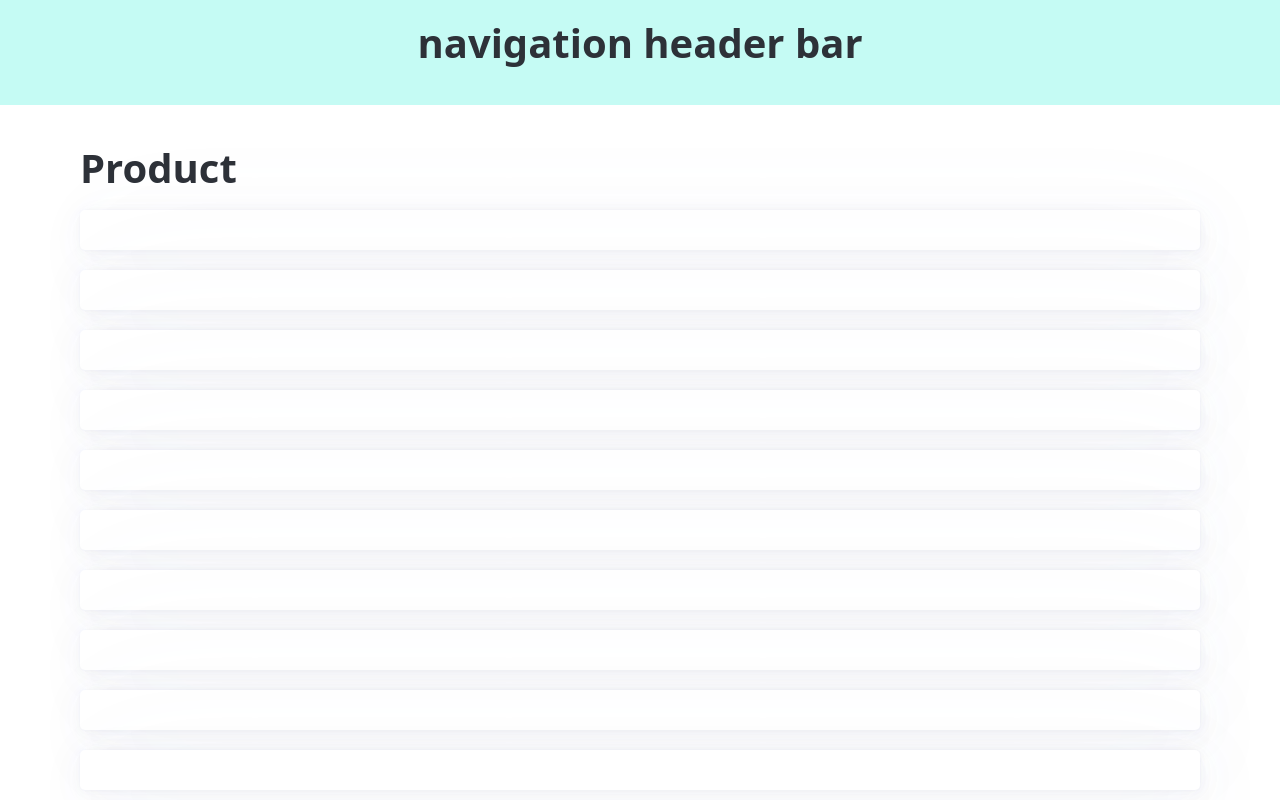
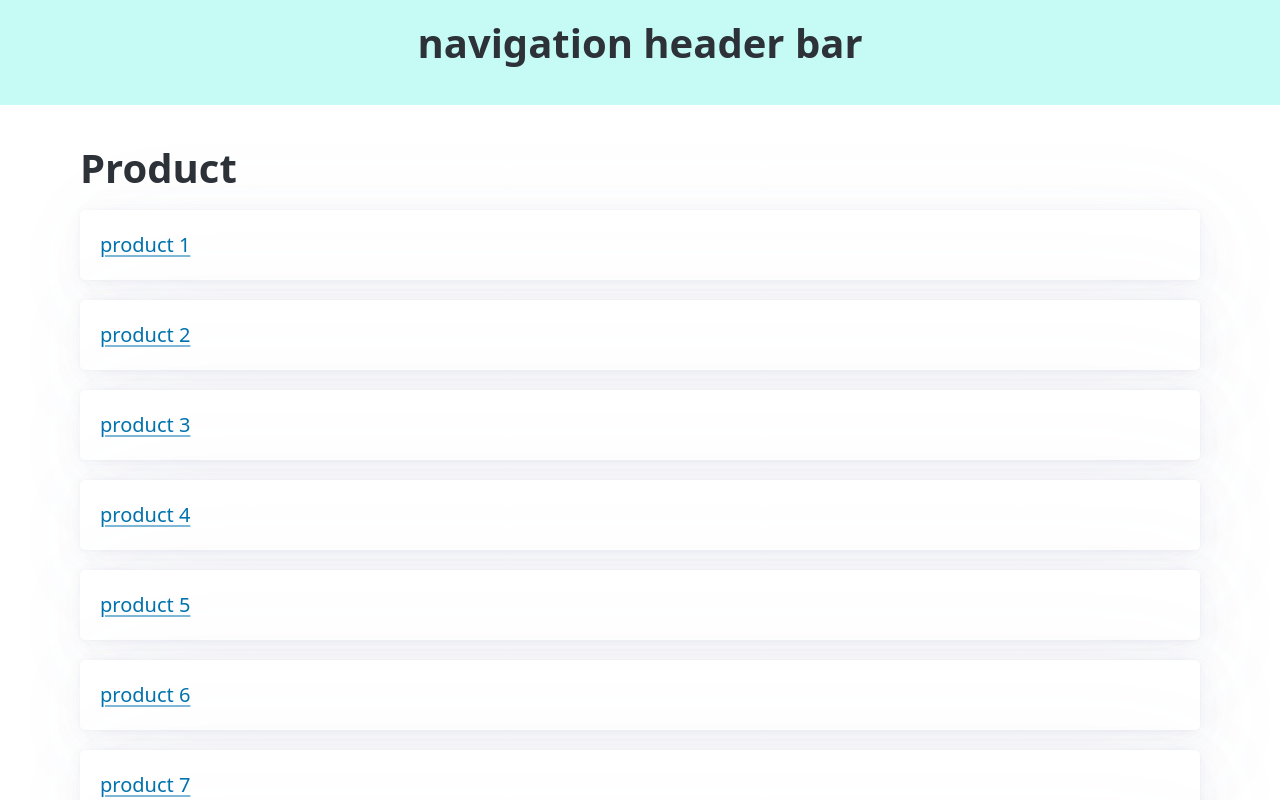
Before and after one commit to Aliga10/svelte-course, a SvelteKit app: page /product in a window 1280 px wide. Shown: the top 800 px of the page. Built offline with nearby package versions, Linux system fonts and the light colour scheme.

Commit message:
fick plzzz

```diff
--- a/src/routes/product/+page.svelte
+++ b/src/routes/product/+page.svelte
@@ -25,7 +25,7 @@
    {#each products as product (product.id)}
     <article>
         <!-- Gunakan tanda backtick ` untuk membuat URL dinamis -->
-        <!-- <a href={resolve(`/product/${product.id}`)}>{product.name}</a> -->
+        <a href={resolve(`/product/${product.id}`)}>{product.name}</a>
 
         <!-- <a href={resolve(`/product/${product.id}`)}>{product.name}</a> -->
     </article>
```
